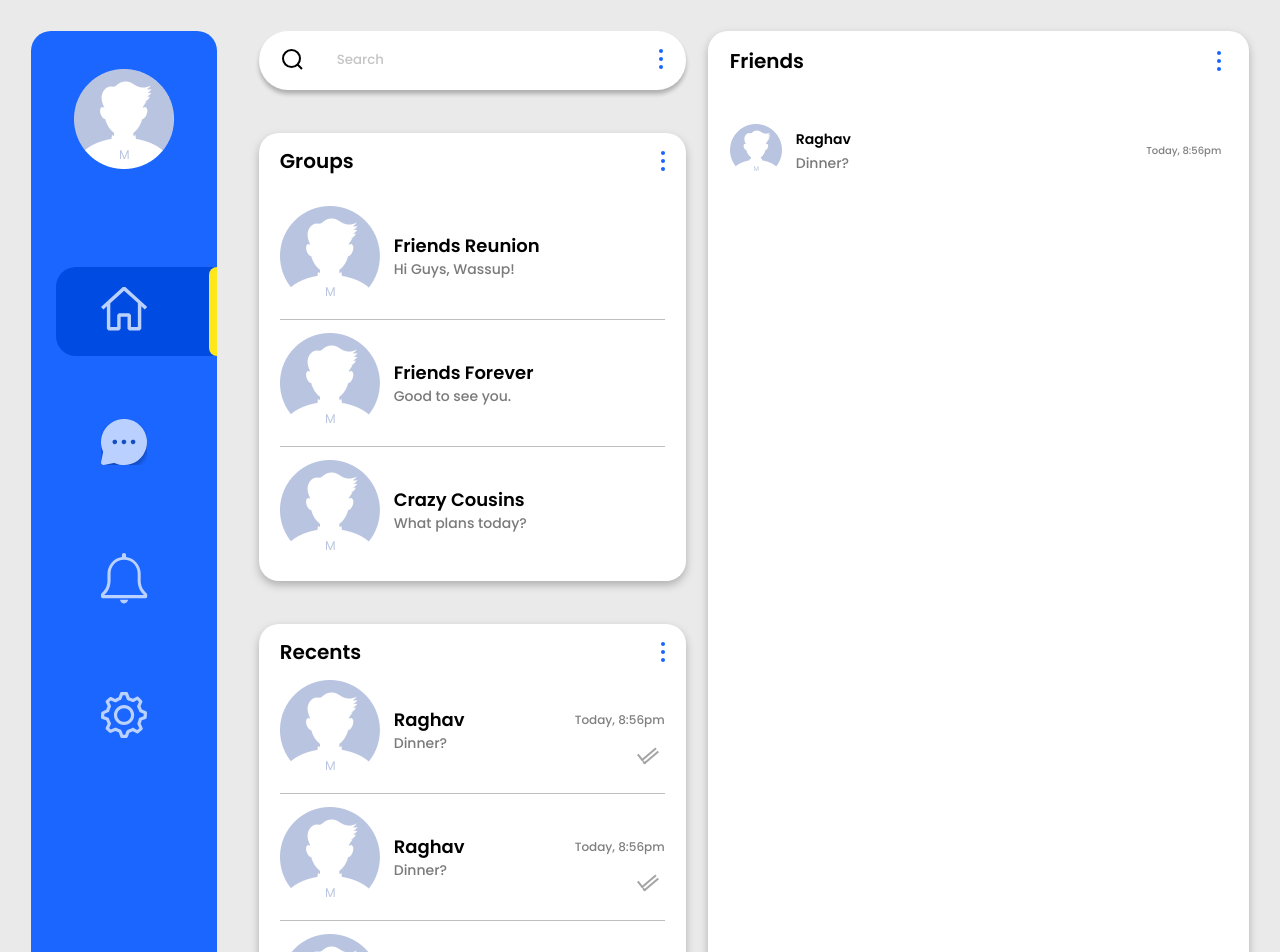
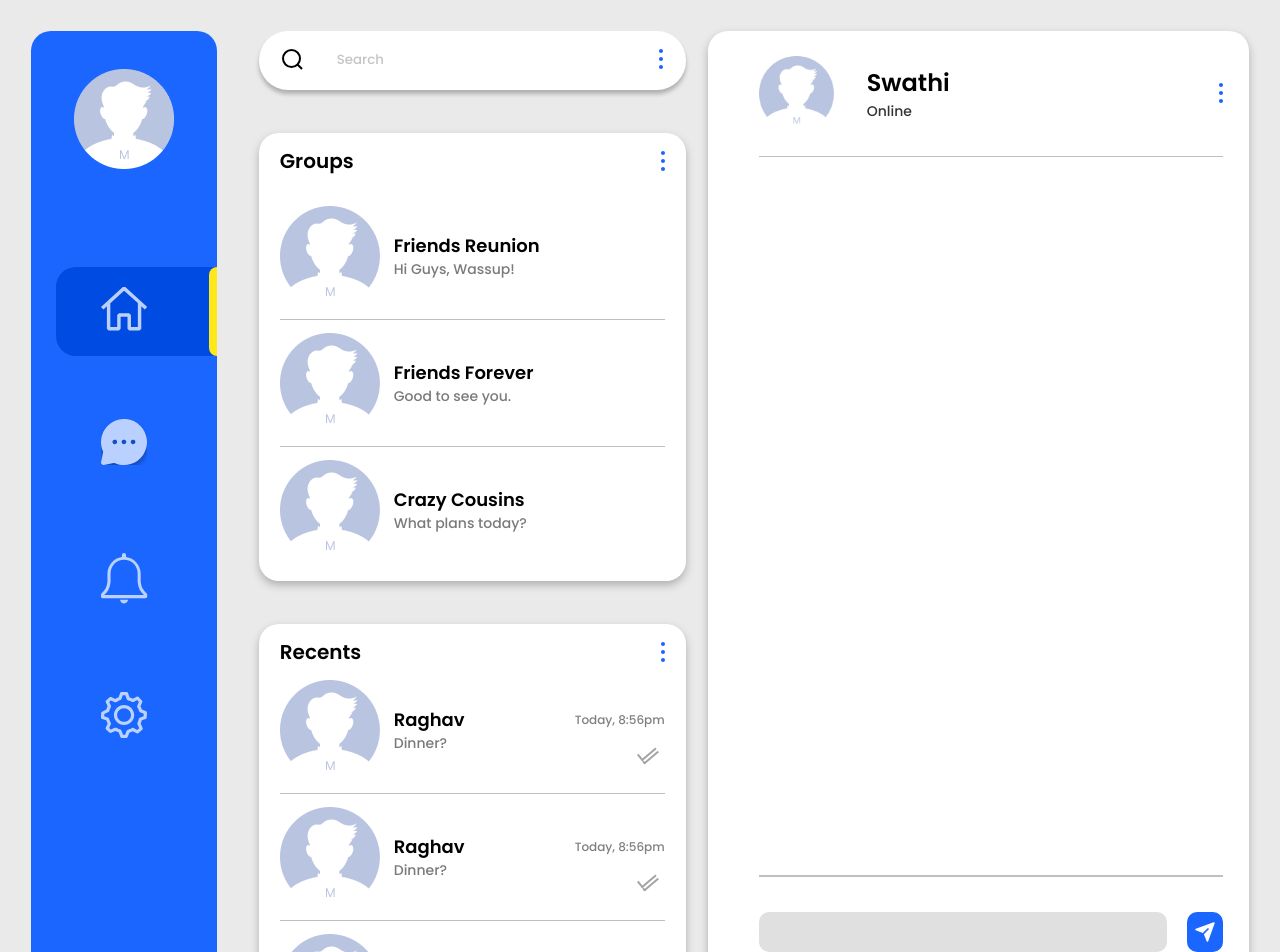
Before and after one commit to DanilNefedov/react-chat, a React (Create React App) app: page / in a window 1280 px wide. Shown: the top 952 px of the page. Built offline with nearby package versions, Linux system fonts and the light colour scheme.

Commit message:
messages component

```diff
--- a/src/App.js
+++ b/src/App.js
@@ -1,7 +1,7 @@
 import './style/Variables.css'
 import './style/App.css';
 import { SiteBarMain } from './Components/SiteBar/SiteBarMain';
-import { HomeMain } from './Components/MainContent/HomeMain';
+import { Main } from './Components/Main/Main';
 
 
 function App() {
@@ -9,7 +9,7 @@ function App() {
     <div className="wrapper">
       <section className='main-content'>
           <SiteBarMain/>
-          <HomeMain/>
+          <Main/>
       </section>
     </div>
   );
--- a/src/Components/MainContent/HomeMain.js
+++ b/src/Components/Main/Main.js
@@ -3,8 +3,9 @@ import { Search } from '../Search/Search';
 import { Groups } from '../Groups/Groups';
 import { Recents } from '../Recents/Recents';
 import { Friends } from '../HomePage/Friends';
+import { MessagesMain } from '../MessagesPage/MessagesMain';
 
-export function HomeMain() {
+export function Main() {
 
     return (
         <main className="section-main">
@@ -13,7 +14,8 @@ export function HomeMain() {
                 <Groups />
                 <Recents />
             </div>
-            <Friends />
+            {/* <Friends /> */}
+            <MessagesMain/>
         </main>
     );
 
--- /dev/null
+++ b/src/Components/MessagesPage/MessagesMain.js
@@ -0,0 +1,47 @@
+import classNames from 'classnames';
+import style from './MessagesMain.module.css';
+import styleFriends from '../HomePage/Friends.module.css';
+import user from '../../img/user-M.png';
+import dots from '../../img/dots.svg';
+import send from '../../img/send.svg';
+
+
+export function MessagesMain() {
+    return (
+        <section className={styleFriends.friends}>
+            <div className={classNames(style.container, 'container')}>
+                <header className={style.header}>
+                    <div className={style.user}>
+                        <div className={style.userImg}>
+                            <img src={user} alt="User" />
+                        </div>
+                        <div className={style.about}>
+                            <h2 className={style.name}>
+                                Swathi
+                            </h2>
+                            <div className={style.online}>Online</div>
+                        </div>
+
+                    </div>
+                    <div className={classNames(style.dots, 'search-dots')}>
+                        <img src={dots} alt="Dots" />
+                    </div>
+                </header>
+
+                <section className={style.messages}>
+
+                </section>
+
+                <section className={style.textArea}>
+                    {/* <div className={style.textBlock}> */}
+                        {/* <label className={style.send} htmlFor="textarea"><img src={send} alt="Send" /></label> */}
+                    <textarea name="textarea" id='textarea' className={style.input} rows="1"></textarea>
+                    {/* </div> */}
+                    <button type='submit' className={style.send}>
+                        <img src={send} alt="Send" />
+                    </button>
+                </section>
+            </div>
+        </section>
+    );
+}
--- /dev/null
+++ b/src/Components/MessagesPage/MessagesMain.module.css
@@ -0,0 +1,75 @@
+.header {
+    display: flex;
+    justify-content: space-between;
+    align-items: center;
+    border-width: 0 0 1px 0;
+    border-style: solid;
+    border-color: rgba(0,0,0, 0.25);
+    padding-bottom: 25px;
+}
+
+.user {
+    display: flex;
+    justify-content: space-between;
+    align-items: center;
+}
+
+.userImg {
+    margin-right: 33px;
+    max-width: 75px;
+}
+
+
+.name {
+    font-weight: 600;
+    font-size: 24px;
+    line-height: 36px;
+}
+
+
+.online {
+    font-weight: 400;
+    font-size: 14px;
+    line-height: 21px;
+    opacity: 0.8;
+}
+
+.dots{
+    position: static;
+}
+
+.container{
+    margin: 0 auto;
+    padding: 25px 26px 34px 51px;
+}
+
+
+.input{
+    background-color: #E0E0E0;
+    border-radius: 10px;
+    margin-right: 20px;
+    padding: 10px 20px;
+    width: 100%;
+    resize: none;
+}
+
+.send{
+    padding: 5px 5px;
+    width: 40px;
+    background-color: var(--main-blue);
+    border-radius: 10px;
+}
+
+.textArea{
+    display: flex;
+    width: 100%;
+    padding-top: 35px;
+    border-width: 2px 0 0 0;
+    border-color: rgba(0, 0, 0, 0.25);
+    border-style: solid;
+}
+
+.messages{
+    height: 718px;
+    /* remove adaptive */
+}
```
Also changed, not shown: src/setupTests.js (deleted, +0 -5 lines), src/img/send.svg (added), 1 other file (tests, documents, lock files or other folders).
